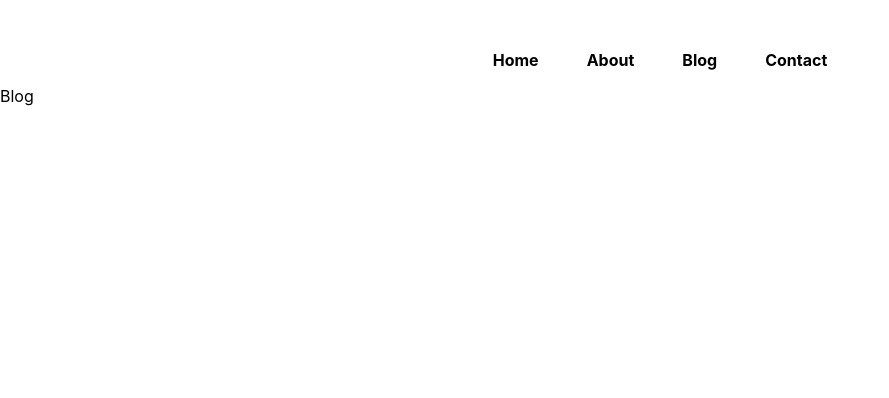
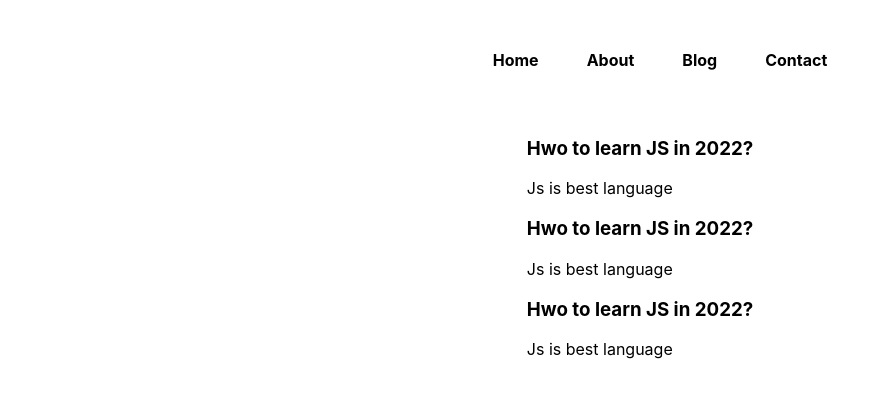
Before and after one commit to vishaldonga/blog-nextjs, a Next.js app: page /blog in a window 1280 px wide. Shown: the top 398 px of the page, without its empty margins (0-889 px from the left). Built offline with nearby package versions, Linux system fonts and the light colour scheme.

Commit message:
Add blog and blogpost page

```diff
--- a/pages/blog.js
+++ b/pages/blog.js
@@ -1,9 +1,30 @@
-import React from 'react'
+import React from "react";
+import styles from "../styles/Blog.module.css";
+import Link from 'next/link'
 
 const Blog = () => {
   return (
-    <div>Blog</div>
-  )
-}
+    <div className={styles.container}>
+      <main className={styles.main}>
+        <div className="blogs">
+          <div className="blogItem">
+            <Link href={'/blogpost/javascript'}>
+            <h3 className={styles.blogItemh3}>Hwo to learn JS in 2022?</h3>
+            </Link>
+            <p>Js is best language</p>
+          </div>
+          <div className="blogItem">
+            <h3>Hwo to learn JS in 2022?</h3>
+            <p>Js is best language</p>
+          </div>
+          <div className="blogItem">
+            <h3>Hwo to learn JS in 2022?</h3>
+            <p>Js is best language</p>
+          </div>
+        </div>
+      </main>
+    </div>
+  );
+};
 
-export default Blog
+export default Blog;
--- /dev/null
+++ b/styles/Blog.module.css
@@ -0,0 +1,12 @@
+.main {
+    min-height: 100vh;
+    flex: 1;
+    display: flex;
+    flex-direction: column;
+    justify-content: flex-start;
+    align-items: center;
+    padding-top: 2rem;
+  }
+  .blogItemh3 {
+    cursor: pointer;
+  }
--- /dev/null
+++ b/styles/BlogPost.module.css
@@ -0,0 +1,13 @@
+.main {
+    min-height: 100vh;
+    flex: 1;
+    display: flex;
+    flex-direction: column;
+    justify-content: flex-start;
+    align-items: center;
+    padding-top: 2rem;
+  }
+
+  .container {
+    padding: 0 12rem;
+  }
--- a/styles/Home.module.css
+++ b/styles/Home.module.css
@@ -107,9 +107,6 @@
   height: 1em;
   margin-left: 0.5rem;
 }
-.mainnav nav{
-
-}
 
 .mainnav ul{
   display: flex;
```
Also changed, not shown: pages/blogpost/[slug].js (+9 -1 lines).
